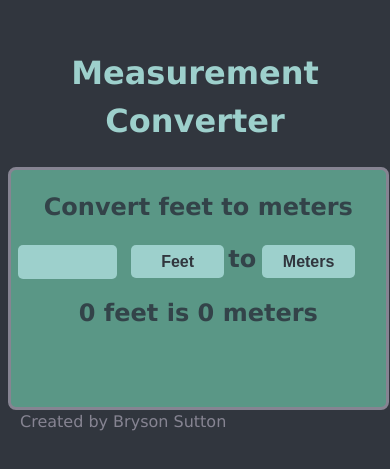
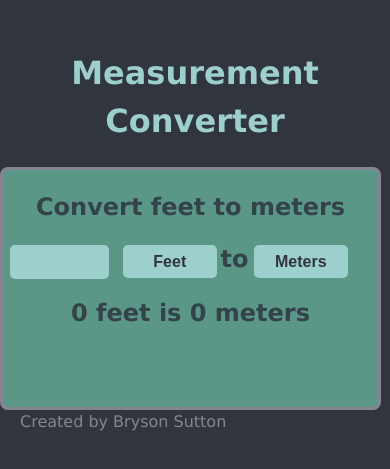
Before and after one commit to BSutton17/Measurement-Converter, a React (Vite) app: page / in a window 390 px wide. Shown: the part 191-660 px from the top of the page. Built offline with nearby package versions, Linux system fonts and the light colour scheme.

Commit message:
Update index.css

```diff
--- a/src/index.css
+++ b/src/index.css
@@ -13,7 +13,7 @@
       width:375px;
       height: 100%;
       position: relative;
-      left: 2%;
+      left: 0%;
     }
     #place{
       position: relative;
```
